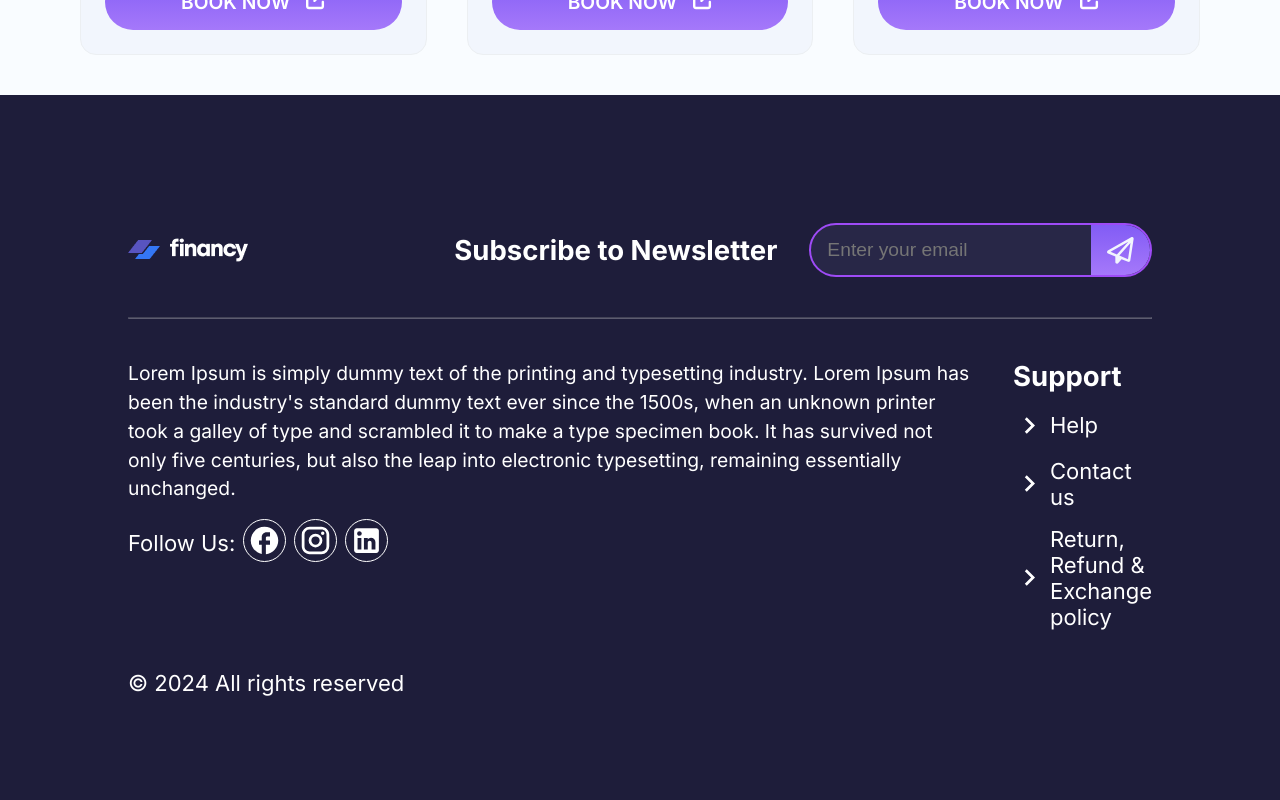
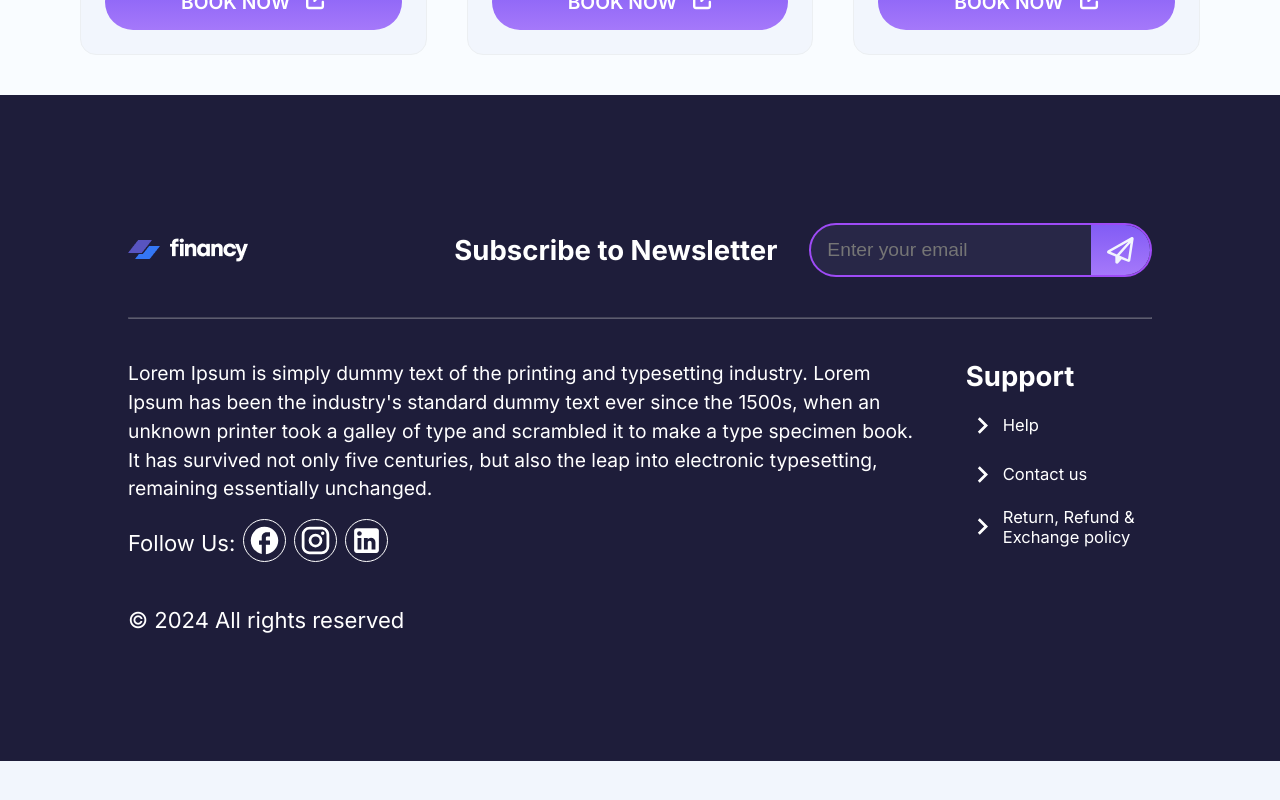
Before and after one commit to danielgen01/financy, a Next.js app: page / in a window 1280 px wide. Shown: the part 3814-4614 px from the top of the page. After the commit the page ends 4575 px from the top, so only its background shows below. Built offline with nearby package versions, Linux system fonts and the light colour scheme; no server answers.

Commit message:
fix: spacing for support section in footer

```diff
--- a/src/app/components/Footer/Footer.styles.module.css
+++ b/src/app/components/Footer/Footer.styles.module.css
@@ -138,6 +138,7 @@
     display: flex;
     flex-direction: column;
     gap: var(--spacing-md);
+    flex-shrink: 2;
 }
 
 .StyledIcon {
@@ -190,6 +191,15 @@
     -o-transition: 250ms ease-in-out;
 }
 
+.StyledSpanChevronLink {
+    display: -webkit-box;
+    -webkit-line-clamp: 2;
+    line-clamp: 2;
+    -webkit-box-orient: vertical;
+    overflow: hidden;
+    font-size: var(--font-size-xs);
+}
+
 .StyledFooterChevronLink:hover {
     color: var(--color-primary-main);
 }
--- a/src/app/components/Footer/Footer.tsx
+++ b/src/app/components/Footer/Footer.tsx
@@ -1,3 +1,4 @@
+"use client"
 import { FacebookOutlined, Instagram, LinkedIn } from "@mui/icons-material"
 import Image from "next/image"
 import Link from "next/link"
--- a/src/app/components/Footer/SubComponents.tsx
+++ b/src/app/components/Footer/SubComponents.tsx
@@ -37,7 +37,7 @@ export const FooterLink: React.FC<FooterLinkProps> = ({ label, href }) => {
   return (
     <Link href={href} className={styles.StyledFooterChevronLink}>
       <ChevronRight />
-      <span>{label}</span>
+      <span className={styles.StyledSpanChevronLink}>{label}</span>
     </Link>
   )
 }
```
